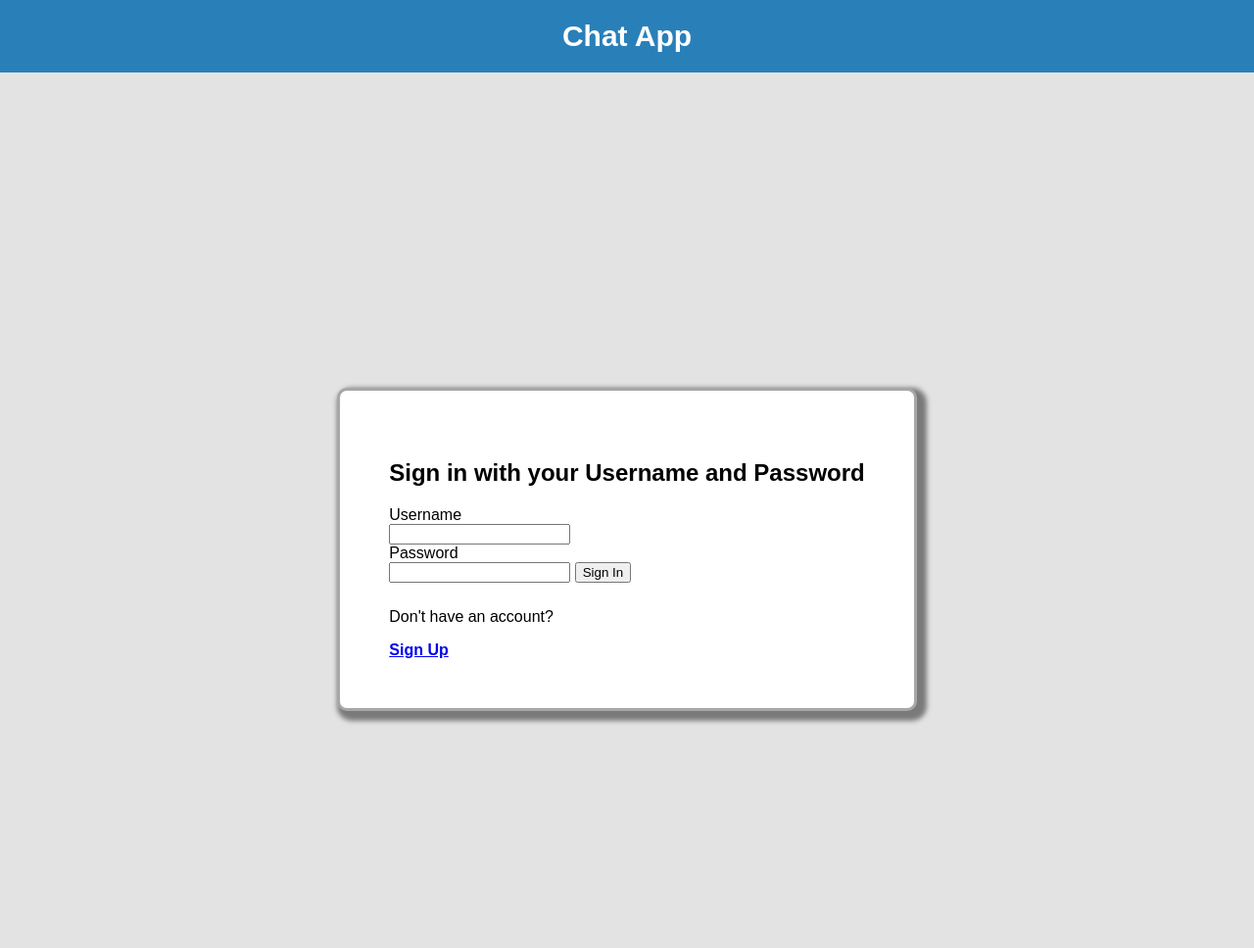
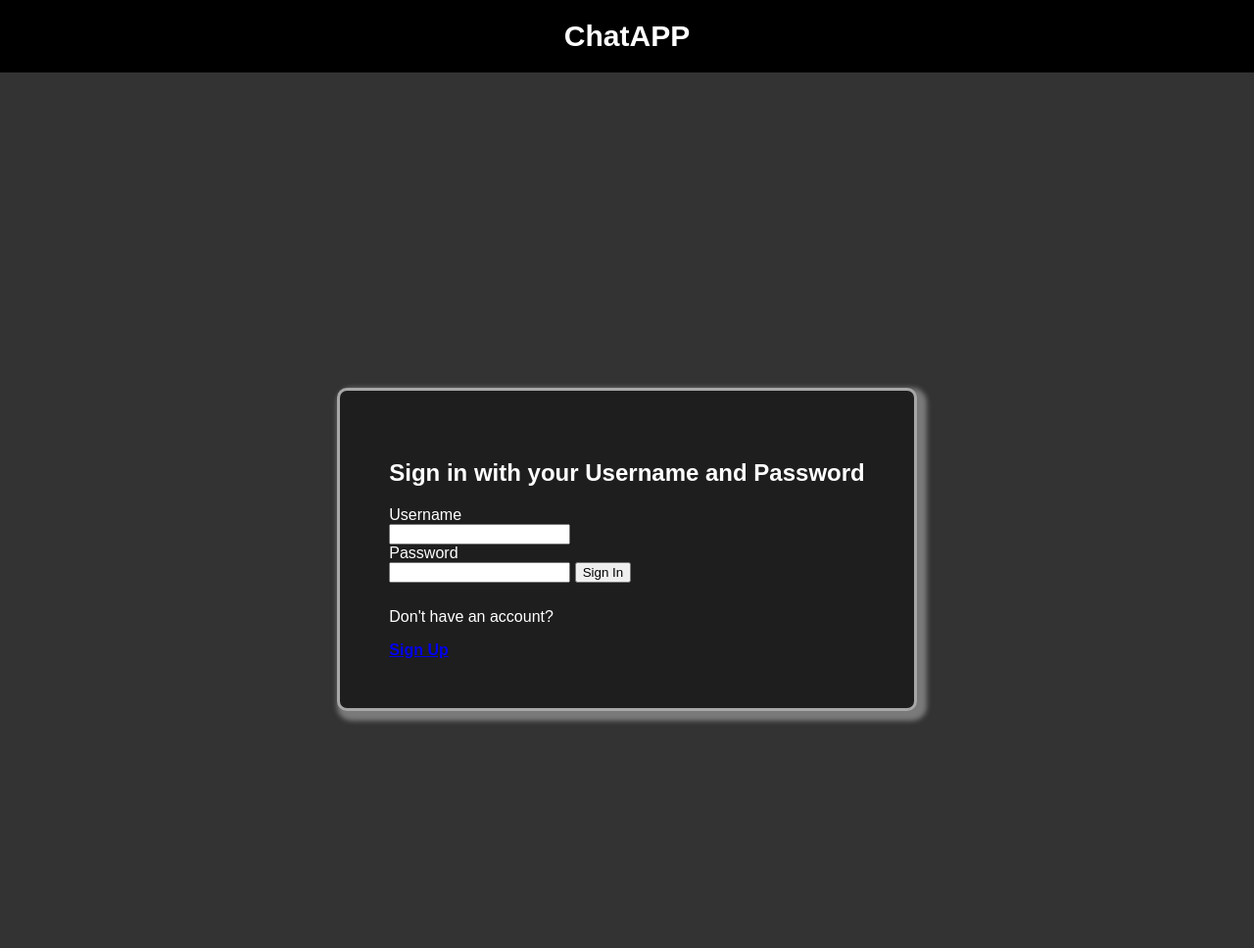
Before and after one commit to Oprixion/ChatApp, a PHP site: page / in a window 1280 px wide. Shown: the top 968 px of the page at 98% size. Run offline with PHP 8.4, Linux system fonts and the light colour scheme.

Commit message:
added styling

```diff
--- a/css/style.css
+++ b/css/style.css
@@ -250,17 +250,20 @@ h3 {
   flex-direction: row;
   justify-content: space-evenly;
   margin: 20em auto;
+
 }
 
 .sign div {
   margin: 2px;
-  background-color: white;
+  background-color: #1f1e1e;
+  color: white;
   text-decoration: none;
   padding: 50px;
   border: solid rgb(167, 167, 167);
   border-radius: 10px;
   box-shadow: 5px 5px 5px 5px #7a7a7a;
 }
+
 .emoji-drawer {
   display: grid;
   position: absolute;
@@ -345,3 +348,11 @@ and (max-width: 768px){
 .flashing-blue {
   animation: flashBlue 2s; /* Run the animation only once */
 }
+
+.index-title {
+  background-color: black;
+}
+
+.signin-body{
+  background-color: #333333;
+}
--- a/index.php
+++ b/index.php
@@ -1,9 +1,9 @@
 <?php include "templates/header.php"; ?>
 
-<!DOCTYPE html>
-<body>
-    <header>
-        <h3>Chat App</h3>
+
+<body class = 'signin-body'>
+    <header class = 'index-title'>
+        <h3>ChatAPP</h3>
     </header>
     <div class="sign">
         <div>
@@ -52,5 +52,5 @@
             </div>
         </div>
 </body>
-</html>
+
 <?php include "templates/footer.php"; ?>
```
